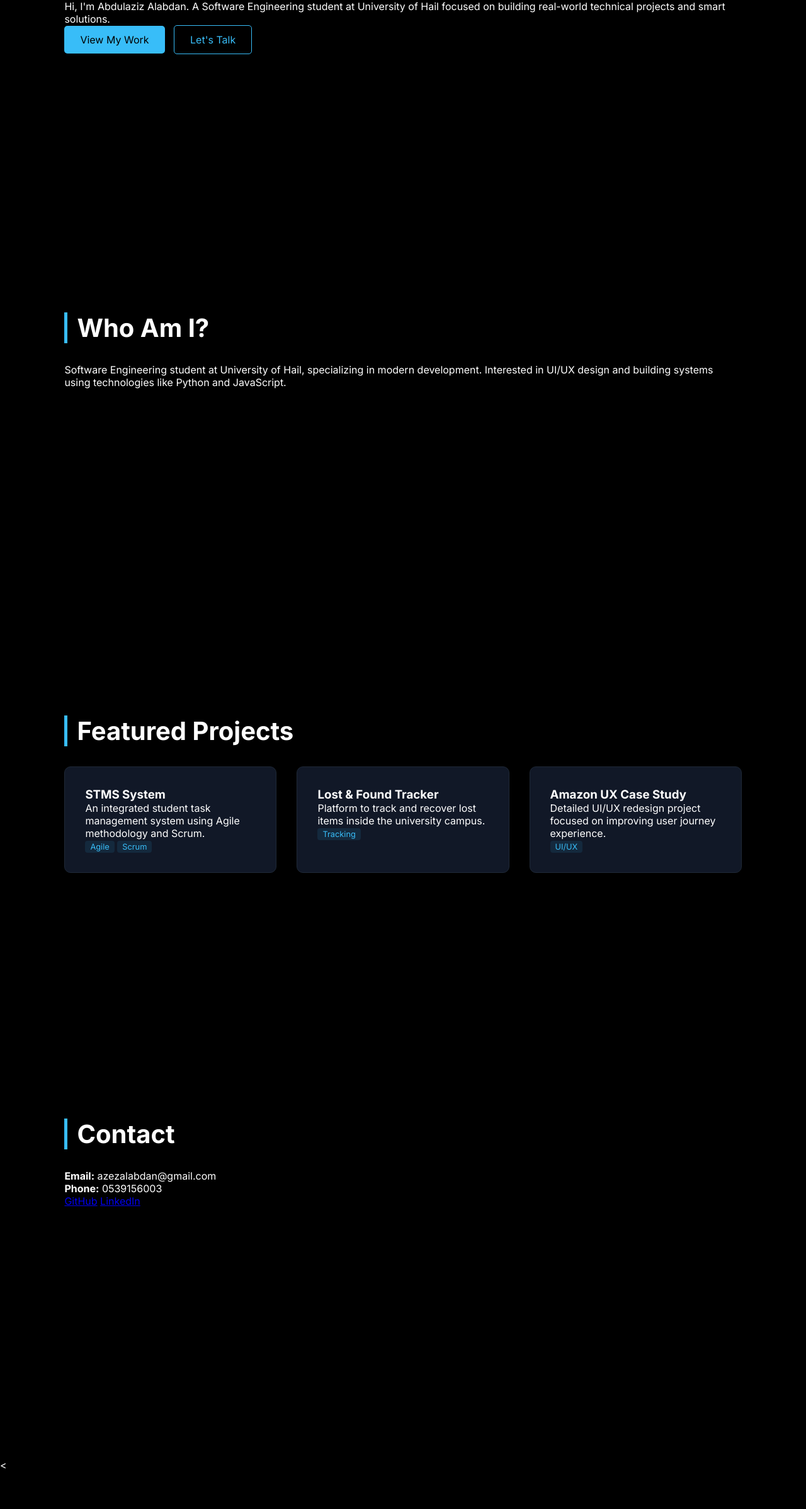
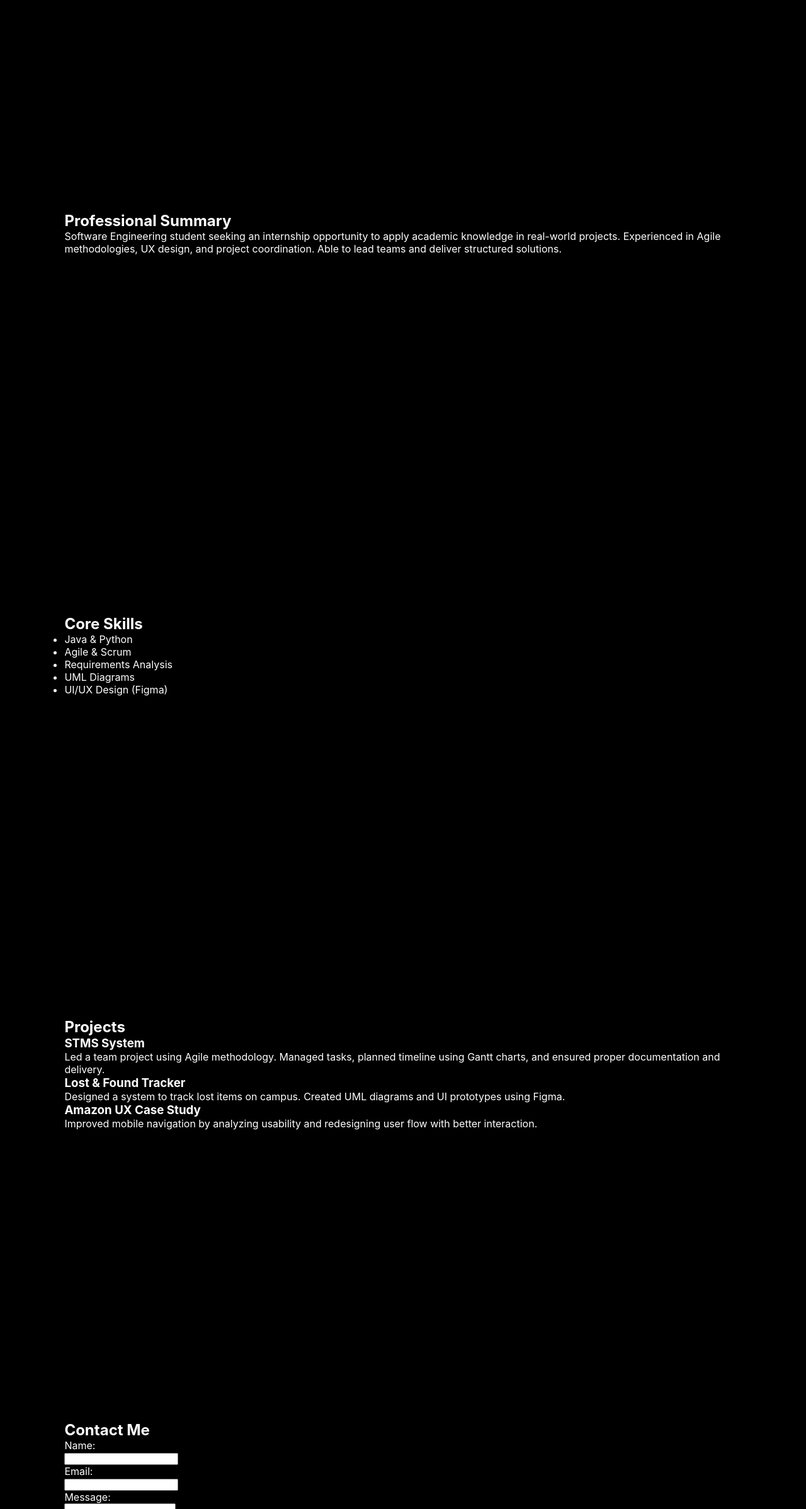
Before and after one commit to ENG-Abdulaziz2/abdulaziz-portfolio, a plain HTML site: page index.html in a window 1280 px wide. Shown: the part 404-2800 px from the top of the page at 63% size. Before the commit the page ends 2740 px from the top, so only its background shows below. Drawn offline with Linux system fonts and the light colour scheme.

Commit message:
Update index.html

```diff
--- a/index.html
+++ b/index.html
@@ -1,96 +1,103 @@
 <!DOCTYPE html>
-<html lang="en">
+<html>
 
 <head>
     <meta charset="UTF-8">
     <meta name="viewport" content="width=device-width, initial-scale=1.0">
-    <title>Abdulaziz | Software Engineer Portfolio</title>
-
-    <link href="https://fonts.googleapis.com/css2?family=Inter:wght@300;400;600;700&display=swap" rel="stylesheet">
-
+    <title>Abdulaziz Portfolio</title>
     <link rel="stylesheet" href="style.css">
 </head>
 
 <body>
 
+    <!-- Navbar -->
     <nav>
         <div class="logo">Abdulaziz</div>
-        <ul class="nav-links">
+
+        <ul id="nav-links">
             <li><a href="#home">Home</a></li>
-            <li><a href="#about">About</a></li>
+            <li><a href="#about">About Me</a></li>
+            <li><a href="#skills">Skills</a></li>
             <li><a href="#projects">Projects</a></li>
             <li><a href="#contact">Contact</a></li>
         </ul>
-        <div class="burger" id="burger">
-            <span></span>
-            <span></span>
-            <span></span>
-        </div>
+
+        <button id="Menu">Menu</button>
     </nav>
 
-    <section id="home" class="hero">
-        <h1>Building <span>Digital</span> Solutions</h1>
-        <p>Hi, I'm Abdulaziz Alabdan. A Software Engineering student at University of Hail focused on building
-            real-world technical projects and smart solutions.</p>
-        <div class="btn-group">
-            <a href="#projects" class="btn btn-primary">View My Work</a>
-            <a href="#contact" class="btn btn-outline">Let's Talk</a>
-        </div>
+    <!-- Home -->
+    <section id="home">
+        <h1>Abdulaziz Alabdan</h1>
+        <p>Software Engineering Student at University of Hail</p>
     </section>
 
+    <!-- About -->
     <section id="about">
-        <h2 class="section-title">Who Am I?</h2>
-        <div class="about-container">
+        <h2>Professional Summary</h2>
+        <p>
+            Software Engineering student seeking an internship opportunity to apply academic knowledge
+            in real-world projects. Experienced in Agile methodologies, UX design, and project coordination.
+            Able to lead teams and deliver structured solutions.
+        </p>
+    </section>
+
+    <!-- Skills -->
+    <section id="skills">
+        <h2>Core Skills</h2>
+        <ul>
+            <li>Java & Python</li>
+            <li>Agile & Scrum</li>
+            <li>Requirements Analysis</li>
+            <li>UML Diagrams</li>
+            <li>UI/UX Design (Figma)</li>
+        </ul>
+    </section>
+
+    <!-- Projects -->
+    <section id="projects">
+        <h2>Projects</h2>
+
+        <div class="project-item">
+            <h3>STMS System</h3>
             <p>
-                Software Engineering student at University of Hail, specializing in modern development. Interested in
-                UI/UX design and building systems using technologies like Python and JavaScript.
+                Led a team project using Agile methodology. Managed tasks, planned timeline using Gantt charts,
+                and ensured proper documentation and delivery.
+            </p>
+        </div>
+
+        <div class="project-item">
+            <h3>Lost & Found Tracker</h3>
+            <p>
+                Designed a system to track lost items on campus. Created UML diagrams and UI prototypes using Figma.
+            </p>
+        </div>
+
+        <div class="project-item">
+            <h3>Amazon UX Case Study</h3>
+            <p>
+                Improved mobile navigation by analyzing usability and redesigning user flow with better interaction.
             </p>
         </div>
     </section>
 
-    <section id="projects">
-        <h2 class="section-title">Featured Projects</h2>
-        <div class="projects-grid">
-            <div class="project-card">
-                <h3>STMS System</h3>
-                <p>An integrated student task management system using Agile methodology and Scrum.</p>
-                <div class="tech-tags">
-                    <span class="tag">Agile</span>
-                    <span class="tag">Scrum</span>
-                </div>
-            </div>
+    <!-- Contact -->
+    <section id="contact">
+        <h2>Contact Me</h2>
 
-            <div class="project-card">
-                <h3>Lost & Found Tracker</h3>
-                <p>Platform to track and recover lost items inside the university campus.</p>
-                <div class="tech-tags">
-                    <span class="tag">Tracking</span>
-                </div>
-            </div>
+        <form action="send.php" method="POST">
+            <label>Name:</label><br>
+            <input type="text" name="name" required><br>
 
-            <div class="project-card">
-                <h3>Amazon UX Case Study</h3>
-                <p>Detailed UI/UX redesign project focused on improving user journey experience.</p>
-                <div class="tech-tags">
-                    <span class="tag">UI/UX</span>
-                </div>
-            </div>
-        </div>
+            <label>Email:</label><br>
+            <input type="email" name="email" required><br>
+
+            <label>Message:</label><br>
+            <textarea name="message" required></textarea><br><br>
+
+            <input type="submit" value="Send Message">
+        </form>
     </section>
 
-    <section id="contact" class="contact-section">
-        <h2 class="section-title">Contact</h2>
-        <div class="contact-info">
-            <p><strong>Email:</strong> azezalabdan@gmail.com</p>
-            <p><strong>Phone:</strong> 0539156003</p>
-            <div class="social-links">
-                <a href="https://github.com/ENG-Abdulaziz2" target="_blank" class="social-link">GitHub</a>
-                <a href="#" class="social-link">LinkedIn</a>
-            </div>
-        </div>
-    </section>
-
-    <
     <script src="script.js"></script>
 </body>
 
```
